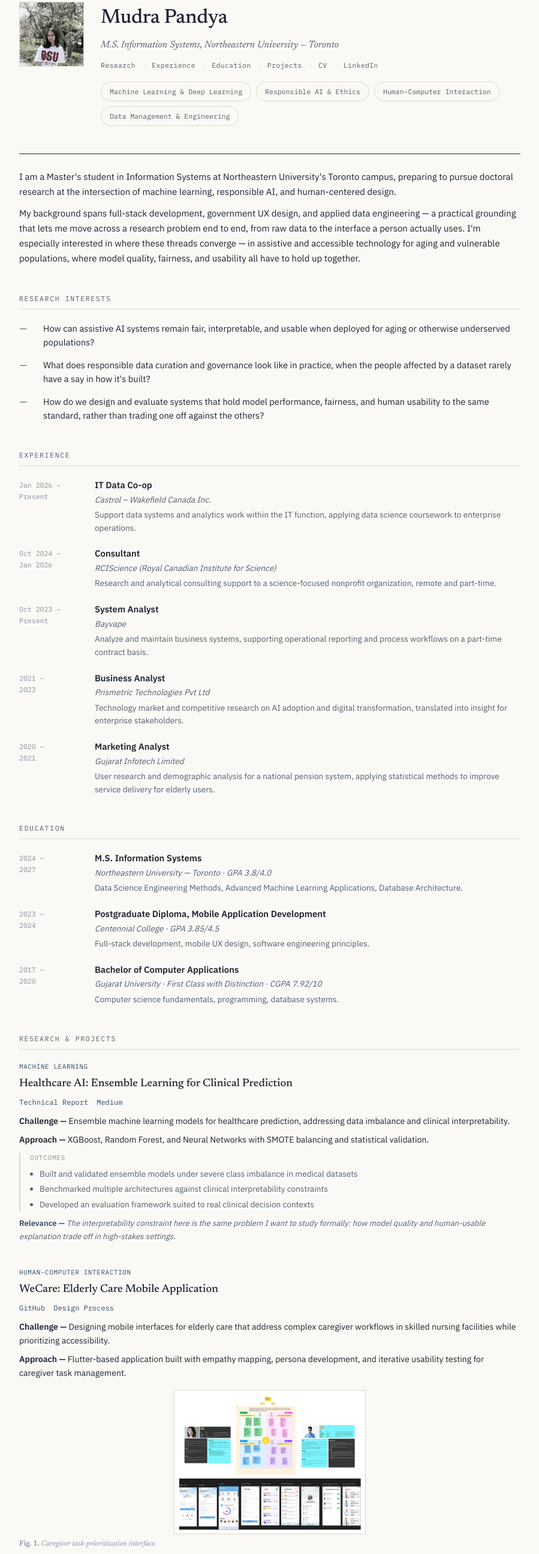
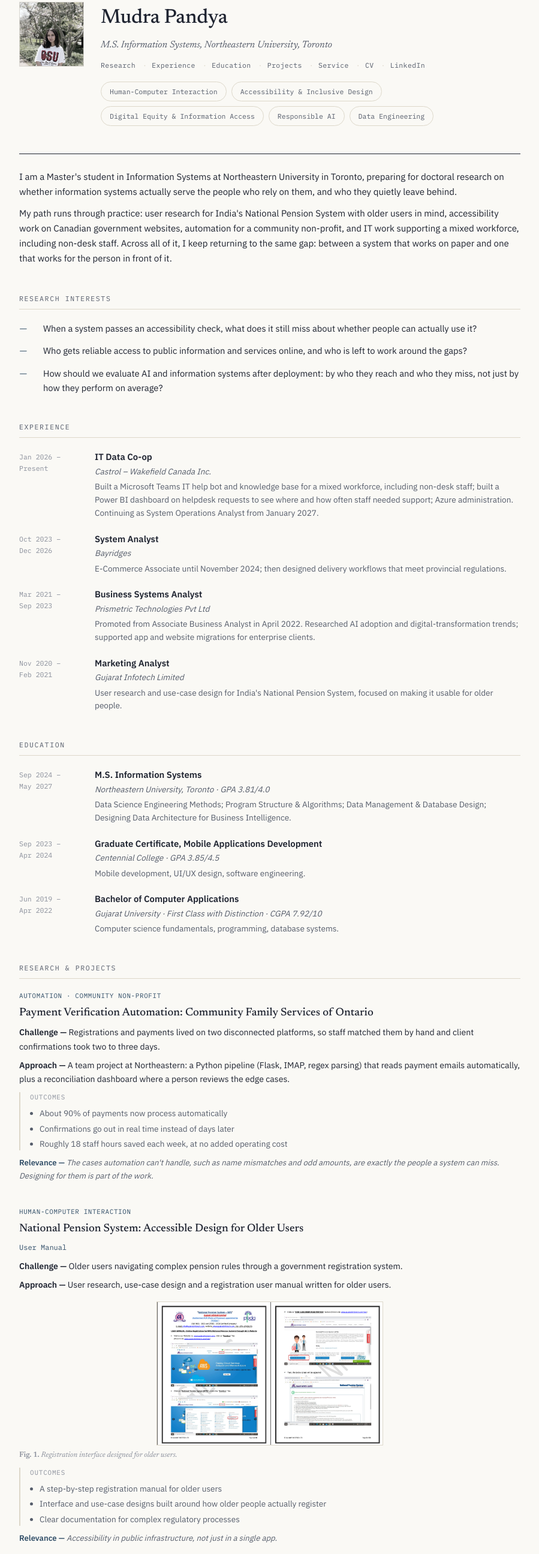
Before and after one commit to mudrap2706/mudrap2706.github.io, a plain HTML site: page index.html in a window 1280 px wide. Shown: the part 53-2644 px from the top of the page at 60% size, without its empty margins (190-1089 px from the left). Drawn offline with Linux system fonts and the light colour scheme.

Commit message:
Update index.html

```diff
--- a/index.html
+++ b/index.html
@@ -4,6 +4,7 @@
 <meta charset="UTF-8">
 <meta name="viewport" content="width=device-width, initial-scale=1.0">
 <title>Mudra Pandya</title>
+<meta name="description" content="Mudra Pandya, M.S. Information Systems, Northeastern University. Research interests in accessibility and inclusive design, digital equity and information access, and the evaluation of deployed information systems.">
 <link rel="preconnect" href="https://fonts.googleapis.com">
 <link rel="preconnect" href="https://fonts.gstatic.com" crossorigin>
 <link href="https://fonts.googleapis.com/css2?family=Newsreader:ital,wght@0,400;0,500;0,600;1,400;1,500&family=IBM+Plex+Sans:wght@400;500;600&family=IBM+Plex+Mono:wght@400;500&display=swap" rel="stylesheet">
@@ -35,6 +36,7 @@
 
     a { color: var(--accent); text-decoration: none; border-bottom: 1px solid transparent; }
     a:hover { border-bottom-color: var(--accent); }
+    a:focus-visible { outline: 2px solid var(--accent); outline-offset: 2px; }
 
     /* ---------- Header ---------- */
     .header {
@@ -151,7 +153,7 @@
         line-height: 1.6;
     }
 
-    /* ---------- Experience / Education ---------- */
+    /* ---------- Experience / Education / Service ---------- */
     .entry {
         display: grid;
         grid-template-columns: 108px 1fr;
@@ -248,7 +250,7 @@
         margin-bottom: 3px;
     }
 
-    /* ---------- Figures (shrunk per request) ---------- */
+    /* ---------- Figures ---------- */
     .fig {
         margin-top: 16px;
     }
@@ -331,6 +333,10 @@
     @media (max-width: 560px) {
         .header { flex-direction: column; align-items: flex-start; }
     }
+
+    @media (prefers-reduced-motion: reduce) {
+        .profile-img, .interests-grid img { transition: none; }
+    }
 </style>
 </head>
 <body>
@@ -339,15 +345,16 @@
         <img src="profile.jpg" alt="Mudra Pandya" class="profile-img">
         <div class="header-content">
             <h1>Mudra Pandya</h1>
-            <p class="affil">M.S. Information Systems, Northeastern University — Toronto</p>
+            <p class="affil">M.S. Information Systems, Northeastern University, Toronto</p>
             <nav class="nav-links">
-                <a href="#research">Research</a><span class="sep">·</span><a href="#experience">Experience</a><span class="sep">·</span><a href="#education">Education</a><span class="sep">·</span><a href="#projects">Projects</a><span class="sep">·</span><a href="./Mudra Pandya PhD CV.pdf" target="_blank">CV</a><span class="sep">·</span><a href="https://www.linkedin.com/in/mudra-p-0739641a0/" target="_blank">LinkedIn</a>
+                <a href="#research">Research</a><span class="sep">·</span><a href="#experience">Experience</a><span class="sep">·</span><a href="#education">Education</a><span class="sep">·</span><a href="#projects">Projects</a><span class="sep">·</span><a href="#service">Service</a><span class="sep">·</span><a href="./Mudra Pandya PhD CV.pdf" target="_blank">CV</a><span class="sep">·</span><a href="https://www.linkedin.com/in/mudra-p-0739641a0/" target="_blank">LinkedIn</a>
             </nav>
             <div class="tag-row">
-                <span class="tag">Machine Learning &amp; Deep Learning</span>
-                <span class="tag">Responsible AI &amp; Ethics</span>
                 <span class="tag">Human-Computer Interaction</span>
-                <span class="tag">Data Management &amp; Engineering</span>
+                <span class="tag">Accessibility &amp; Inclusive Design</span>
+                <span class="tag">Digital Equity &amp; Information Access</span>
+                <span class="tag">Responsible AI</span>
+                <span class="tag">Data Engineering</span>
             </div>
         </div>
     </header>
@@ -355,9 +362,9 @@
     <hr class="top-rule">
 
     <div class="bio">
-        <p>I am a Master's student in Information Systems at Northeastern University's Toronto campus, preparing to pursue doctoral research at the intersection of machine learning, responsible AI, and human-centered design.</p>
+        <p>I am a Master's student in Information Systems at Northeastern University in Toronto, preparing for doctoral research on whether information systems actually serve the people who rely on them, and who they quietly leave behind.</p>
 
-        <p>My background spans full-stack development, government UX design, and applied data engineering — a practical grounding that lets me move across a research problem end to end, from raw data to the interface a person actually uses. I'm especially interested in where these threads converge — in assistive and accessible technology for aging and vulnerable populations, where model quality, fairness, and usability all have to hold up together.</p>
+        <p>My path runs through practice: user research for India's National Pension System with older users in mind, accessibility work on Canadian government websites, automation for a community non-profit, and IT work supporting a mixed workforce, including non-desk staff. Across all of it, I keep returning to the same gap: between a system that works on paper and one that works for the person in front of it.</p>
     </div>
 
     <section id="research" class="section">
@@ -365,15 +372,15 @@
         <div class="research-questions">
             <div class="rq">
                 <span class="rq-mark">—</span>
-                <p>How can assistive AI systems remain fair, interpretable, and usable when deployed for aging or otherwise underserved populations?</p>
+                <p>When a system passes an accessibility check, what does it still miss about whether people can actually use it?</p>
             </div>
             <div class="rq">
                 <span class="rq-mark">—</span>
-                <p>What does responsible data curation and governance look like in practice, when the people affected by a dataset rarely have a say in how it's built?</p>
+                <p>Who gets reliable access to public information and services online, and who is left to work around the gaps?</p>
             </div>
             <div class="rq">
                 <span class="rq-mark">—</span>
-                <p>How do we design and evaluate systems that hold model performance, fairness, and human usability to the same standard, rather than trading one off against the others?</p>
+                <p>How should we evaluate AI and information systems after deployment: by who they reach and who they miss, not just by how they perform on average?</p>
             </div>
         </div>
     </section>
@@ -386,43 +393,34 @@
             <div>
                 <div class="entry-title">IT Data Co-op</div>
                 <div class="entry-org">Castrol – Wakefield Canada Inc.</div>
-                <div class="entry-desc">Support data systems and analytics work within the IT function, applying data science coursework to enterprise operations.</div>
+                <div class="entry-desc">Built a Microsoft Teams IT help bot and knowledge base for a mixed workforce, including non-desk staff; built a Power BI dashboard on helpdesk requests to see where and how often staff needed support; Azure administration. Continuing as System Operations Analyst from January 2027.</div>
             </div>
         </div>
 
         <div class="entry">
-            <div class="entry-date">Oct 2024 –<br>Jan 2026</div>
+            <div class="entry-date">Oct 2023 –<br>Dec 2026</div>
             <div>
-                <div class="entry-title">Consultant</div>
-                <div class="entry-org">RCIScience (Royal Canadian Institute for Science)</div>
-                <div class="entry-desc">Research and analytical consulting support to a science-focused nonprofit organization, remote and part-time.</div>
+                <div class="entry-title">System Analyst</div>
+                <div class="entry-org">Bayridges</div>
+                <div class="entry-desc">E-Commerce Associate until November 2024; then designed delivery workflows that meet provincial regulations.</div>
             </div>
         </div>
 
         <div class="entry">
-            <div class="entry-date">Oct 2023 –<br>Present</div>
+            <div class="entry-date">Mar 2021 –<br>Sep 2023</div>
             <div>
-                <div class="entry-title">System Analyst</div>
-                <div class="entry-org">Bayvape</div>
-                <div class="entry-desc">Analyze and maintain business systems, supporting operational reporting and process workflows on a part-time contract basis.</div>
+                <div class="entry-title">Business Systems Analyst</div>
+                <div class="entry-org">Prismetric Technologies Pvt Ltd</div>
+                <div class="entry-desc">Promoted from Associate Business Analyst in April 2022. Researched AI adoption and digital-transformation trends; supported app and website migrations for enterprise clients.</div>
             </div>
         </div>
 
         <div class="entry">
-            <div class="entry-date">2021 –<br>2023</div>
-            <div>
-                <div class="entry-title">Business Analyst</div>
-                <div class="entry-org">Prismetric Technologies Pvt Ltd</div>
-                <div class="entry-desc">Technology market and competitive research on AI adoption and digital transformation, translated into insight for enterprise stakeholders.</div>
-            </div>
-        </div>
-
-        <div class="entry">
-            <div class="entry-date">2020 –<br>2021</div>
+            <div class="entry-date">Nov 2020 –<br>Feb 2021</div>
             <div>
                 <div class="entry-title">Marketing Analyst</div>
                 <div class="entry-org">Gujarat Infotech Limited</div>
-                <div class="entry-desc">User research and demographic analysis for a national pension system, applying statistical methods to improve service delivery for elderly users.</div>
+                <div class="entry-desc">User research and use-case design for India's National Pension System, focused on making it usable for older people.</div>
             </div>
         </div>
     </section>
@@ -431,25 +429,25 @@
         <div class="section-label">Education</div>
 
         <div class="entry">
-            <div class="entry-date">2024 –<br>2027</div>
+            <div class="entry-date">Sep 2024 –<br>May 2027</div>
             <div>
                 <div class="entry-title">M.S. Information Systems</div>
-                <div class="entry-org">Northeastern University — Toronto · GPA 3.8/4.0</div>
-                <div class="entry-desc">Data Science Engineering Methods, Advanced Machine Learning Applications, Database Architecture.</div>
+                <div class="entry-org">Northeastern University, Toronto · GPA 3.81/4.0</div>
+                <div class="entry-desc">Data Science Engineering Methods; Program Structure &amp; Algorithms; Data Management &amp; Database Design; Designing Data Architecture for Business Intelligence.</div>
             </div>
         </div>
 
         <div class="entry">
-            <div class="entry-date">2023 –<br>2024</div>
+            <div class="entry-date">Sep 2023 –<br>Apr 2024</div>
             <div>
-                <div class="entry-title">Postgraduate Diploma, Mobile Application Development</div>
+                <div class="entry-title">Graduate Certificate, Mobile Applications Development</div>
                 <div class="entry-org">Centennial College · GPA 3.85/4.5</div>
-                <div class="entry-desc">Full-stack development, mobile UX design, software engineering principles.</div>
+                <div class="entry-desc">Mobile development, UI/UX design, software engineering.</div>
             </div>
         </div>
 
         <div class="entry">
-            <div class="entry-date">2017 –<br>2020</div>
+            <div class="entry-date">Jun 2019 –<br>Apr 2022</div>
             <div>
                 <div class="entry-title">Bachelor of Computer Applications</div>
                 <div class="entry-org">Gujarat University · First Class with Distinction · CGPA 7.92/10</div>
@@ -462,22 +460,42 @@
         <div class="section-label">Research &amp; Projects</div>
 
         <div class="project">
-            <div class="project-meta">Machine Learning</div>
-            <h3>Healthcare AI: Ensemble Learning for Clinical Prediction</h3>
-            <div class="project-links">
-                <a href="https://www.researchgate.net/publication/394347599_Machine_Learning_Report">Technical Report</a><a href="https://medium.com/@mudrawork27">Medium</a>
-            </div>
-            <p class="project-description"><b>Challenge —</b> Ensemble machine learning models for healthcare prediction, addressing data imbalance and clinical interpretability.</p>
-            <p class="project-description"><b>Approach —</b> XGBoost, Random Forest, and Neural Networks with SMOTE balancing and statistical validation.</p>
+            <div class="project-meta">Automation · Community Non-profit</div>
+            <h3>Payment Verification Automation: Community Family Services of Ontario</h3>
+            <p class="project-description"><b>Challenge —</b> Registrations and payments lived on two disconnected platforms, so staff matched them by hand and client confirmations took two to three days.</p>
+            <p class="project-description"><b>Approach —</b> A team project at Northeastern: a Python pipeline (Flask, IMAP, regex parsing) that reads payment emails automatically, plus a reconciliation dashboard where a person reviews the edge cases.</p>
             <div class="project-results">
                 <p>Outcomes</p>
                 <ul>
-                    <li>Built and validated ensemble models under severe class imbalance in medical datasets</li>
-                    <li>Benchmarked multiple architectures against clinical interpretability constraints</li>
-                    <li>Developed an evaluation framework suited to real clinical decision contexts</li>
+                    <li>About 90% of payments now process automatically</li>
+                    <li>Confirmations go out in real time instead of days later</li>
+                    <li>Roughly 18 staff hours saved each week, at no added operating cost</li>
                 </ul>
             </div>
-            <p class="project-relevance"><b>Relevance —</b> The interpretability constraint here is the same problem I want to study formally: how model quality and human-usable explanation trade off in high-stakes settings.</p>
+            <p class="project-relevance"><b>Relevance —</b> The cases automation can't handle, such as name mismatches and odd amounts, are exactly the people a system can miss. Designing for them is part of the work.</p>
+        </div>
+
+        <div class="project">
+            <div class="project-meta">Human-Computer Interaction</div>
+            <h3>National Pension System: Accessible Design for Older Users</h3>
+            <div class="project-links">
+                <a href="User%20Manual%20for%20online%20registration%20under%20NPS%20through%20GIL_English.pdf">User Manual</a>
+            </div>
+            <p class="project-description"><b>Challenge —</b> Older users navigating complex pension rules through a government registration system.</p>
+            <p class="project-description"><b>Approach —</b> User research, use-case design and a registration user manual written for older users.</p>
+            <div class="fig">
+                <img src="nps_interface.png" alt="NPS registration interface">
+                <div class="fig-cap"><b>Fig. 1.</b> Registration interface designed for older users.</div>
+            </div>
+            <div class="project-results">
+                <p>Outcomes</p>
+                <ul>
+                    <li>A step-by-step registration manual for older users</li>
+                    <li>Interface and use-case designs built around how older people actually register</li>
+                    <li>Clear documentation for complex regulatory processes</li>
+                </ul>
+            </div>
+            <p class="project-relevance"><b>Relevance —</b> Accessibility in public infrastructure, not just in a single app.</p>
         </div>
 
         <div class="project">
@@ -490,7 +508,7 @@
             <p class="project-description"><b>Approach —</b> Flutter-based application built with empathy mapping, persona development, and iterative usability testing for caregiver task management.</p>
             <div class="fig">
                 <img src="wecare.png" alt="WeCare mobile application">
-                <div class="fig-cap"><b>Fig. 1.</b> Caregiver task-prioritization interface.</div>
+                <div class="fig-cap"><b>Fig. 2.</b> Caregiver task-prioritization interface.</div>
             </div>
             <div class="project-results">
                 <p>Outcomes</p>
@@ -500,30 +518,7 @@
                     <li>Task-prioritization system addressing real caregiver workflow challenges</li>
                 </ul>
             </div>
-            <p class="project-relevance"><b>Relevance —</b> Direct precedent for the accessible-AI-for-aging-populations line of research I want to pursue at the doctoral level.</p>
-        </div>
-
-        <div class="project">
-            <div class="project-meta">Human-Computer Interaction</div>
-            <h3>National Pension System: Accessible Design for Elderly Users</h3>
-            <div class="project-links">
-                <a href="User%20Manual%20for%20online%20registration%20under%20NPS%20through%20GIL_English.pdf">User Manual</a><a href="https://www.prismetric.com/case-studies/">Case Studies</a>
-            </div>
-            <p class="project-description"><b>Challenge —</b> Government system accessibility for elderly users navigating complex pension regulations.</p>
-            <p class="project-description"><b>Approach —</b> Comprehensive user manuals and accessible interface design for senior citizens.</p>
-            <div class="fig">
-                <img src="nps_interface.png" alt="NPS interface">
-                <div class="fig-cap"><b>Fig. 2.</b> Registration interface designed for elderly users.</div>
-            </div>
-            <div class="project-results">
-                <p>Outcomes</p>
-                <ul>
-                    <li>Simplified pension registration for millions of users</li>
-                    <li>Improved elderly accessibility in government services</li>
-                    <li>Clear documentation for complex regulatory processes</li>
-                </ul>
-            </div>
-            <p class="project-relevance"><b>Relevance —</b> Population-scale evidence that accessibility work translates beyond a single app into public infrastructure.</p>
+            <p class="project-relevance"><b>Relevance —</b> An early example of designing for older users and their caregivers, the population at the centre of my accessibility interests.</p>
         </div>
 
         <div class="project">
@@ -556,7 +551,7 @@
                 </div>
                 <div class="fig">
                     <img src="geospatial_risk_map.png" alt="Geographic distribution of thefts">
-                    <div class="fig-cap"><b>Fig. 5.</b> Spatial concentration across Toronto neighborhoods.</div>
+                    <div class="fig-cap"><b>Fig. 5.</b> Spatial concentration across Toronto neighbourhoods.</div>
                 </div>
                 <div class="fig">
                     <img src="behavioral_risk_heatmap.png" alt="Weekly risk heatmap">
@@ -570,13 +565,22 @@
 
             <div class="fig">
                 <img src="Toronto_Bicycle_Thefts_Data_Architecture.jpg" alt="Pipeline architecture">
-                <div class="fig-cap"><b>Fig. 8.</b> Pipeline architecture — Kafka/EC2 ingestion, S3 data lake, RDS MySQL analytics layer, QuickSight visualization.</div>
+                <div class="fig-cap"><b>Fig. 8.</b> Pipeline architecture: Kafka/EC2 ingestion, S3 data lake, RDS MySQL analytics layer, QuickSight visualization.</div>
             </div>
-            <p class="project-relevance"><b>Relevance —</b> The data engineering foundation underneath any responsible-AI research — models are only as accountable as the pipeline feeding them.</p>
+            <p class="project-relevance"><b>Relevance —</b> Public data only helps people if it can be explored by those who aren't data specialists; this project was about making that possible.</p>
         </div>
 
         <div class="project">
-            <div class="project-meta">Data Management &amp; HCI</div>
+            <div class="project-meta">Information Retrieval · Open Source</div>
+            <h3>Information Retrieval Reproductions</h3>
+            <div class="project-links">
+                <a href="https://github.com/castorini/anserini/pull/3563" target="_blank">Anserini PR</a><a href="https://github.com/castorini/pyserini/pull/2807" target="_blank">Pyserini PR</a>
+            </div>
+            <p class="project-description">Reproduced documented retrieval baselines and submitted reproduction logs to the open-source Anserini and Pyserini toolkits.</p>
+        </div>
+
+        <div class="project">
+            <div class="project-meta">Data Management &amp; HCI · Course Project</div>
             <h3>BCMS: Human-Centered Airport Operations Database</h3>
             <div class="project-links">
                 <a href="https://www.researchgate.net/publication/394541487_Human-Centered_Database_Design_for_Airport_Operations_A_Systems_Analysis_of_Baggage_and_Catering_Management">Technical Report</a><a href="Airport_Operations_Database_Design_Human_Centered_Systems_Analysis.pdf">Documentation</a>
@@ -587,24 +591,55 @@
                 <img src="airport.jpg" alt="BCMS database design">
                 <div class="fig-cap"><b>Fig. 9.</b> Entity relationship structure for baggage and catering management.</div>
             </div>
-            <div class="project-results">
-                <p>Outcomes</p>
-                <ul>
-                    <li>Comprehensive database architecture for complex, multi-stakeholder operations</li>
-                    <li>Real-time tracking system improving passenger experience</li>
-                    <li>Human-centered approach to technical system design at scale</li>
-                </ul>
-            </div>
         </div>
 
         <div class="project">
-            <div class="project-meta">Full-Stack</div>
-            <h3>FlowCart: Empowering Female Entrepreneurs</h3>
+            <div class="project-meta">Full-Stack · Team Course Project</div>
+            <h3>FlowCart: Supporting Female Entrepreneurs</h3>
             <div class="project-links">
                 <a href="https://github.com/yh0416/Final-Project-5100">GitHub</a>
             </div>
             <p class="project-description"><b>Challenge —</b> Delivery platform for female-driven small businesses addressing operational challenges.</p>
             <p class="project-description"><b>Approach —</b> JavaFX and MySQL with role-based interfaces and real-time tracking.</p>
+        </div>
+    </section>
+
+    <section id="service" class="section">
+        <div class="section-label">Service &amp; Community</div>
+
+        <div class="entry">
+            <div class="entry-date">2015 –<br>Present</div>
+            <div>
+                <div class="entry-title">Volunteer and Youth Lead</div>
+                <div class="entry-org">Anoopam Mission, India and Canada</div>
+                <div class="entry-desc">ASHA health project: health, hygiene and education outreach in tribal villages, Narmada District, Gujarat. In Canada: weekend tutoring for children from immigrant families and community events.</div>
+            </div>
+        </div>
+
+        <div class="entry">
+            <div class="entry-date">From<br>Jan 2027</div>
+            <div>
+                <div class="entry-title">Graduate Student Ambassador</div>
+                <div class="entry-org">Northeastern University, Toronto</div>
+            </div>
+        </div>
+
+        <div class="entry">
+            <div class="entry-date">Oct 2024 –<br>Jan 2026</div>
+            <div>
+                <div class="entry-title">Data Migration Consultant</div>
+                <div class="entry-org">RCIScience (Royal Canadian Institute for Science)</div>
+                <div class="entry-desc">Research support and website platform migration for a science-outreach non-profit.</div>
+            </div>
+        </div>
+
+        <div class="entry">
+            <div class="entry-date">2020</div>
+            <div>
+                <div class="entry-title">COVID-19 Helpline Coordinator</div>
+                <div class="entry-org">Gujarat University</div>
+                <div class="entry-desc">Managed a student-run helpline supporting 500+ students and families during the pandemic.</div>
+            </div>
         </div>
     </section>
 
@@ -621,11 +656,11 @@
     </section>
 
     <footer class="contact">
-        <div>pandya.mu@northeastern.edu &nbsp;·&nbsp; Toronto, Ontario, Canada</div>
+        <div><a href="mailto:mudraphd27@gmail.com">mudraphd27@gmail.com</a> &nbsp;·&nbsp; Toronto, Ontario, Canada</div>
         <div class="contact-links">
-            <a href="https://www.researchgate.net/profile/Mudra-Pandya">ResearchGate</a><a href="https://medium.com/@mudrawork27">Medium</a><a href="#">Google Scholar</a><a href="https://www.linkedin.com/in/mudra-p-0739641a0/">LinkedIn</a><a href="https://github.com/mudrap2706">GitHub</a>
+            <a href="https://www.researchgate.net/profile/Mudra-Pandya">ResearchGate</a><a href="https://www.linkedin.com/in/mudra-p-0739641a0/">LinkedIn</a><a href="https://github.com/mudrap2706">GitHub</a>
         </div>
-        <div class="copyright">© 2025 Mudra Pandya</div>
+        <div class="copyright">© 2026 Mudra Pandya</div>
     </footer>
 
 </body>
```
